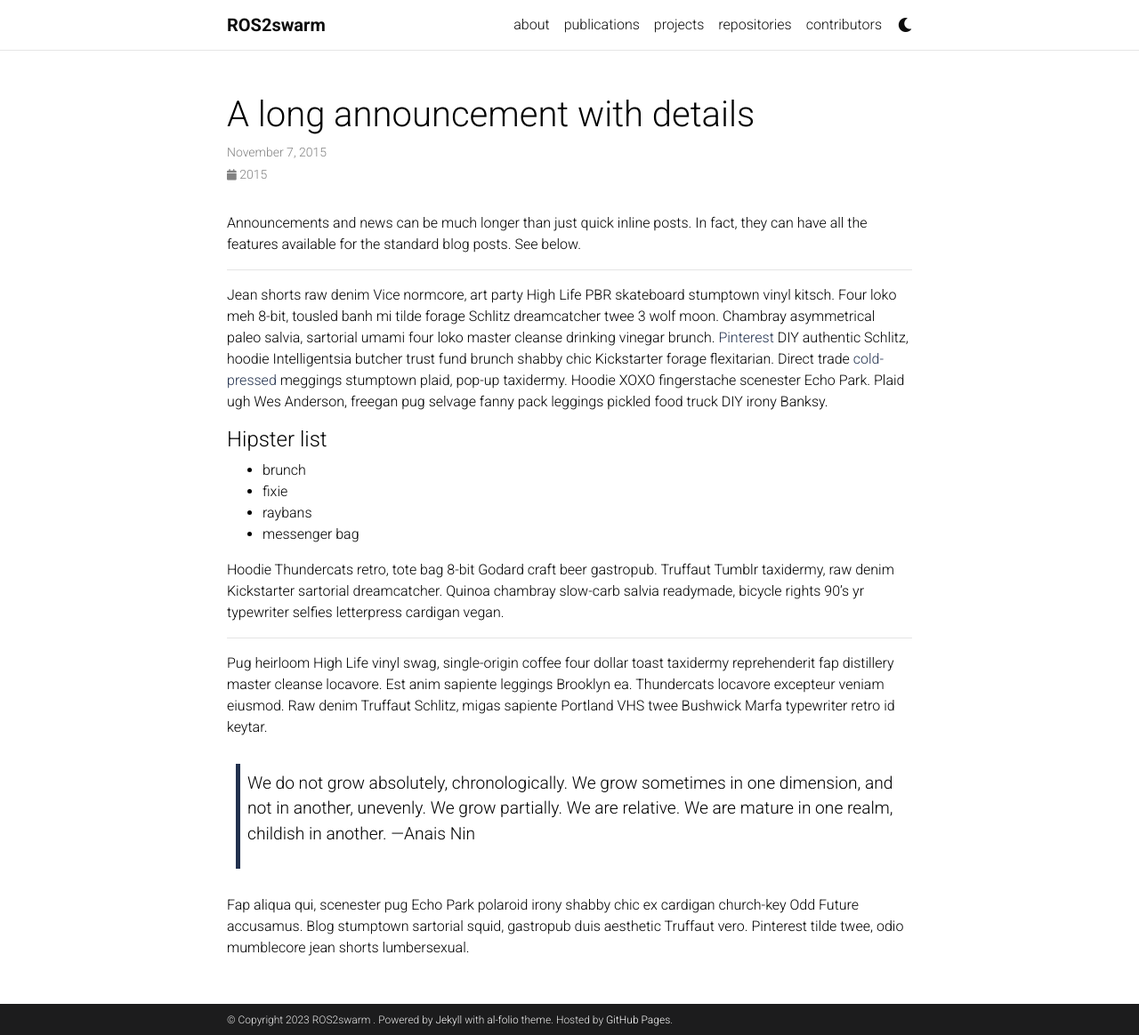
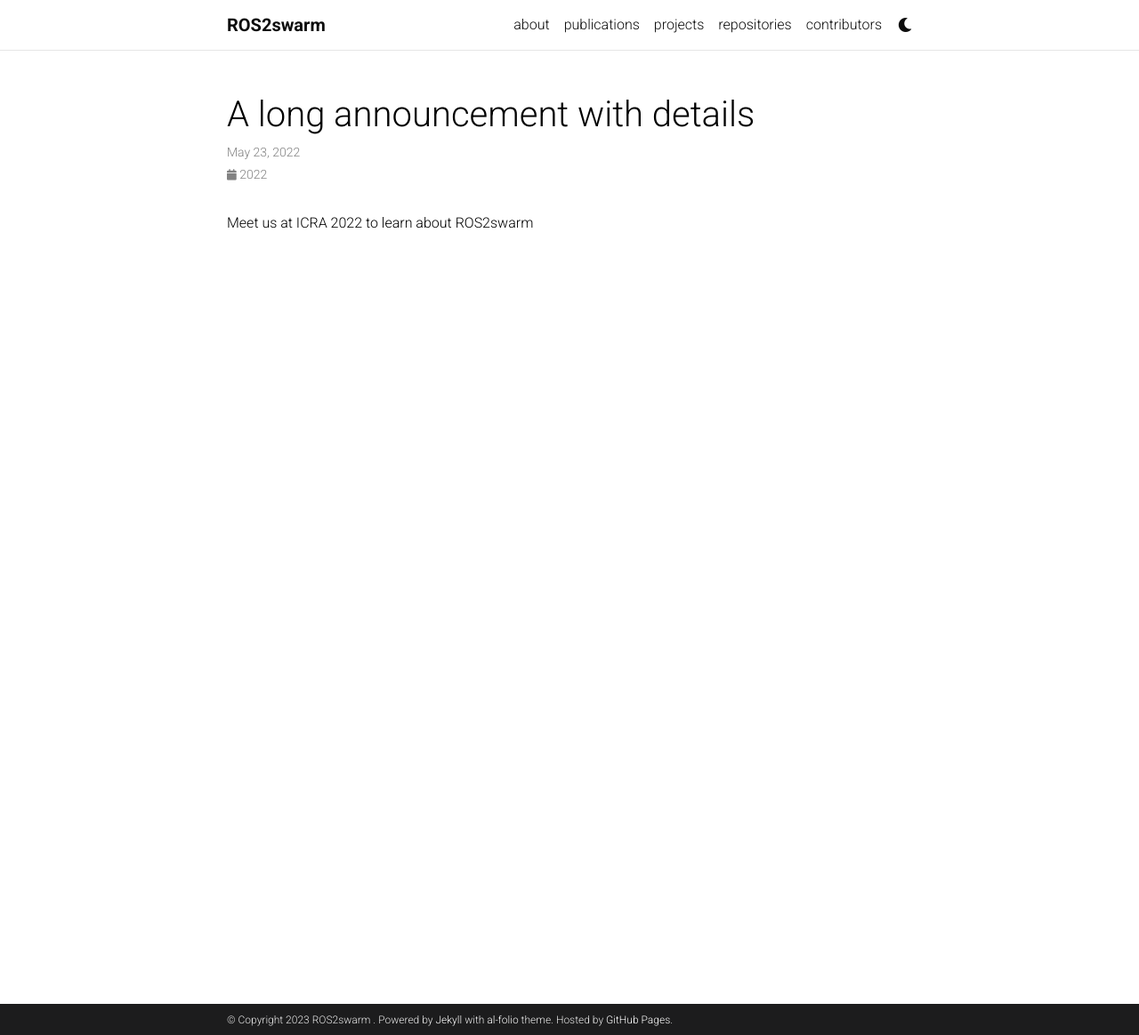
Before and after one commit to ROS2swarm/ROS2swarm.github.io, a Jekyll site: the page built from _news/announcement_2.md, in a window 1280 px wide and 1164 px high. Shown: the whole window at 89% size. Built offline with Jekyll 4.4.1, drawn with Linux system fonts in a browser that asks for light colours; comment, search, counter and statistics services are not loaded; a style sheet for code colours, icons or effects is not loaded.

Commit message:
Update announcement_2.md

```diff
--- a/_news/announcement_2.md
+++ b/_news/announcement_2.md
@@ -1,31 +1,8 @@
 ---
 layout: post
 title: A long announcement with details
-date: 2015-11-07 16:11:00-0400
-inline: false
+date: 2022-05-23 00:00:00-0000
+inline: true
 ---
 
-Announcements and news can be much longer than just quick inline posts. In fact, they can have all the features available for the standard blog posts. See below.
-
-***
-
-Jean shorts raw denim Vice normcore, art party High Life PBR skateboard stumptown vinyl kitsch. Four loko meh 8-bit, tousled banh mi tilde forage Schlitz dreamcatcher twee 3 wolf moon. Chambray asymmetrical paleo salvia, sartorial umami four loko master cleanse drinking vinegar brunch. <a href="https://www.pinterest.com">Pinterest</a> DIY authentic Schlitz, hoodie Intelligentsia butcher trust fund brunch shabby chic Kickstarter forage flexitarian. Direct trade <a href="https://en.wikipedia.org/wiki/Cold-pressed_juice">cold-pressed</a> meggings stumptown plaid, pop-up taxidermy. Hoodie XOXO fingerstache scenester Echo Park. Plaid ugh Wes Anderson, freegan pug selvage fanny pack leggings pickled food truck DIY irony Banksy.
-
-#### Hipster list
-<ul>
-    <li>brunch</li>
-    <li>fixie</li>
-    <li>raybans</li>
-    <li>messenger bag</li>
-</ul>
-
-Hoodie Thundercats retro, tote bag 8-bit Godard craft beer gastropub. Truffaut Tumblr taxidermy, raw denim Kickstarter sartorial dreamcatcher. Quinoa chambray slow-carb salvia readymade, bicycle rights 90's yr typewriter selfies letterpress cardigan vegan.
-
-***
-
-Pug heirloom High Life vinyl swag, single-origin coffee four dollar toast taxidermy reprehenderit fap distillery master cleanse locavore. Est anim sapiente leggings Brooklyn ea. Thundercats locavore excepteur veniam eiusmod. Raw denim Truffaut Schlitz, migas sapiente Portland VHS twee Bushwick Marfa typewriter retro id keytar.
-
-> We do not grow absolutely, chronologically. We grow sometimes in one dimension, and not in another, unevenly. We grow partially. We are relative. We are mature in one realm, childish in another.
-> —Anais Nin
-
-Fap aliqua qui, scenester pug Echo Park polaroid irony shabby chic ex cardigan church-key Odd Future accusamus. Blog stumptown sartorial squid, gastropub duis aesthetic Truffaut vero. Pinterest tilde twee, odio mumblecore jean shorts lumbersexual.
+Meet us at ICRA 2022 to learn about ROS2swarm
```
